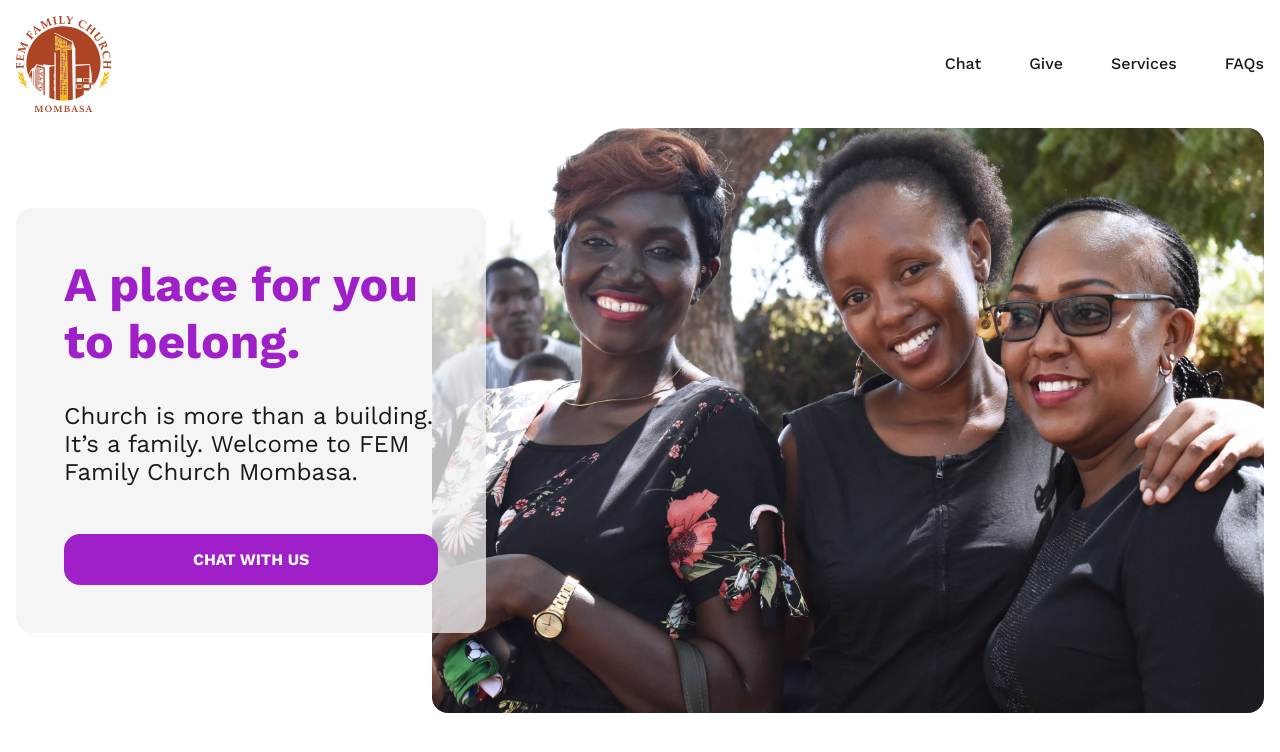
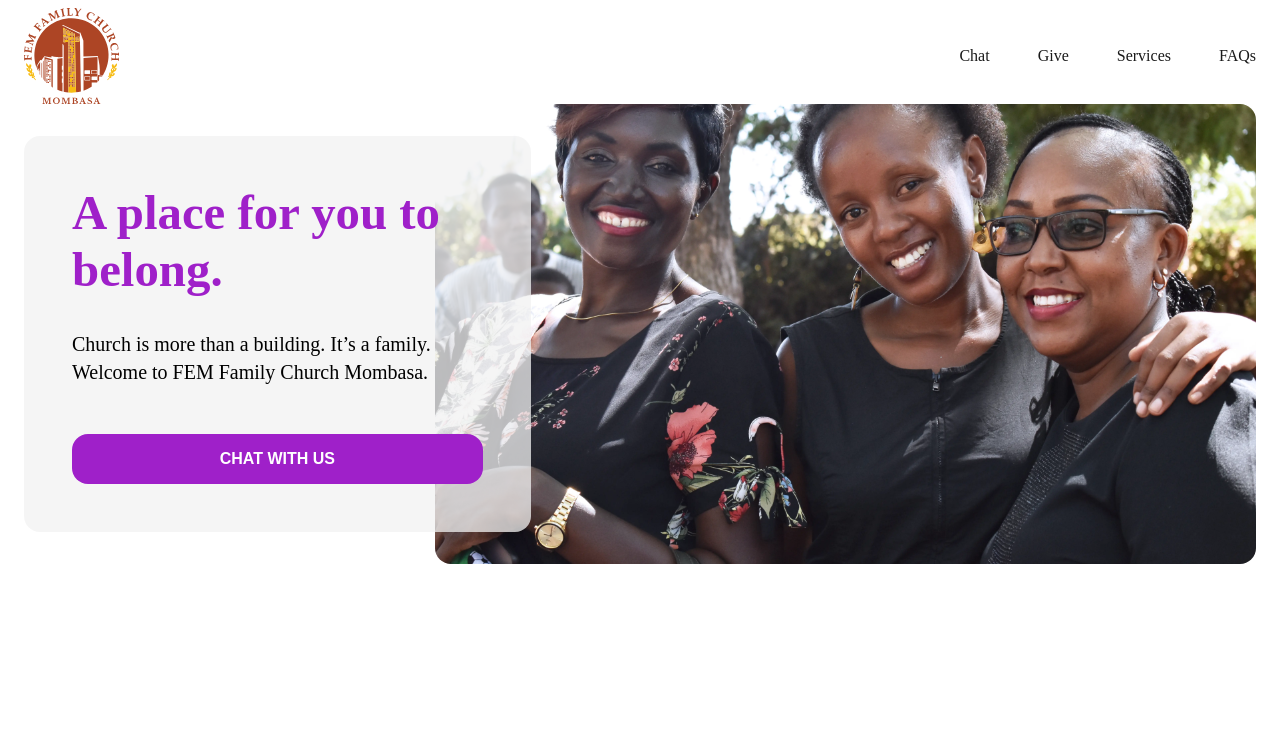
Before and after one commit to FEMFamilyChurchMombasa/femmombasa.com, a Vue app: page / in a window 1280 px wide. Shown: the top 752 px of the page. Built offline with nearby package versions, Linux system fonts and the light colour scheme.

Commit message:
change font sizes for display and heading classes

```diff
--- a/src/App.vue
+++ b/src/App.vue
@@ -17,20 +17,4 @@ export default {
 </script>
 
 <style lang="scss">
-body,
-html {
-    * {
-        font-family: config.$font-family;
-    }
-    box-sizing: border-box;
-    margin: 0;
-    padding: 0;
-    color: config.color("dark-1");
-}
-
-.container {
-    width: calc(100% - 2rem);
-    max-width: 1300px;
-    margin: auto;
-}
 </style>
--- /dev/null
+++ b/src/assets/scss/_breakpoints.scss
@@ -0,0 +1,24 @@
+@use "sass:map";
+
+$breakpoints: (
+    "sm": 600px,
+    "md": 768px,
+    "lg": 1024px,
+    "xl": 1440px
+);
+
+@function get-breakpoint($breakpoint) {
+    @return map.get($breakpoints, $breakpoint);
+}
+
+@mixin breakpoint($breakpoint) {
+    @if $breakpoint == "xs" {
+        @media screen and (max-width: get-breakpoint("sm")) {
+            @content;
+        }
+    } @else {
+        @media screen and (min-width: get-breakpoint($breakpoint)) {
+            @content;
+        }
+    }
+}
--- a/src/assets/scss/_buttons.scss
+++ b/src/assets/scss/_buttons.scss
@@ -1,5 +1,4 @@
 @use "./colors";
-@use "./fonts";
 
 @each $color-name, $hex in colors.$colors {
     .btn-#{$color-name} {
@@ -12,7 +11,7 @@
         background-color: $hex;
         border-radius: 1rem;
 
-        color: fonts.bg-font-color($hex);
+        color: colors.bg-font-color($hex);
         font-size: 1rem;
         font-weight: 700;
         text-transform: uppercase;
--- a/src/assets/scss/_colors.scss
+++ b/src/assets/scss/_colors.scss
@@ -25,6 +25,14 @@ $colors: (
     @return rgba(map.get($colors, $color-name), $alpha);
 };
 
+@function bg-font-color($bg-color){
+    @if lightness($bg-color) < 55 {
+        @return white;
+    } @else {
+        @return color('dark-1');
+    }
+};
+
 // Backgrounds, text
 @each $color-name, $hex in $colors {
     .bg-#{$color-name} {
--- a/src/assets/scss/_config.scss
+++ b/src/assets/scss/_config.scss
@@ -1,28 +1,27 @@
 @forward "./fonts";
+@use "./fonts";
 @forward "./colors";
+@use "./colors";
 @forward "./margin_padding";
-@forward  "./buttons";
+@forward "./buttons";
+@forward "./breakpoints";
 @use "sass:map";
 
-$breakpoints: (
-    "sm": 600px,
-    "md": 768px,
-    "lg": 1024px,
-    "xl": 1440px
-);
+body,
+html {
+    font-size: 16px;
+    box-sizing: border-box;
+    margin: 0;
+    padding: 0;
+    color: colors.color("dark-1");
 
-@function get-breakpoint($breakpoint) {
-    @return map.get($breakpoints, $breakpoint);
+    * {
+        font-family: fonts.$font-family;
+    }
 }
 
-@mixin breakpoint($breakpoint) {
-    @if $breakpoint == "xs" {
-        @media screen and (max-width: get-breakpoint("sm")) {
-            @content;
-        }
-    } @else {
-        @media screen and (min-width: get-breakpoint($breakpoint)) {
-            @content;
-        }
-    }
+.container {
+    width: calc(100% - 2rem);
+    max-width: 1300px;
+    margin: auto;
 }
--- a/src/assets/scss/_fonts.scss
+++ b/src/assets/scss/_fonts.scss
@@ -1,55 +1,91 @@
 @use "./colors";
-@import url('https://fonts.googleapis.com/css2?family=Work+Sans:wght@400;500;700&display=swap');
-
-@function bg-font-color($bg-color){
-    @if lightness($bg-color) < 55 {
-        @return white;
-    } @else {
-        @return colors.color('dark-1');
-    }
-};
+@use "./breakpoints";
+@import url("https://fonts.googleapis.com/css2?family=Work+Sans:wght@400;500;700&display=swap");
 
 $font-family: "Work Sans", sans-serif;
-$font-size: 16px;
 
 // Display fonts
-$display-font-sizes: (
-    1: 3rem,
-    2: 2.5rem,
-    3: 1.5rem,
-    4: 1.125rem,
+$desktop-display-font-sizes: (
+    1: 3.052rem,
+    2: 2.441rem,
+    3: 1.563rem,
+    4: 1.25rem
 );
 
-@each $level, $size in $display-font-sizes {
-    .display-#{$level}{
+$mobile-display-font-sizes: (
+    1: 1.802rem,
+    2: 1.602rem,
+    3: 1.424rem,
+    4: 1.125rem
+);
+
+@mixin display-sizes($level, $size) {
+    .display-#{$level} {
         font-size: $size;
-        line-height: normal;
         margin: 0;
 
         @if $level < 3 {
             font-weight: 700;
         } @else if $level == 4 {
             font-weight: 500;
-            line-height: 1.75rem;
         }
     }
 }
 
-// Headings
-$heading-font-sizes: (
-    1: 2rem,
-    2: 1.25rem,
-    3: 1rem,
-);
-
-@each $level, $size in $heading-font-sizes {
-    .heading-#{$level} {
-        font-size: $size;
-        font-weight: 700;
+@media screen and (max-width: breakpoints.get-breakpoint('md')) {
+    @each $level, $size in $mobile-display-font-sizes {
+        @include display-sizes($level, $size);
     }
 }
 
-p, .paragraph {
+@include breakpoints.breakpoint("md") {
+    @each $level, $size in $desktop-display-font-sizes {
+        @include display-sizes($level, $size);
+    }
+}
+
+// Headings
+$desktop-heading-font-sizes: (
+    1: 1.953rem,
+    2: 1.25rem,
+    3: 1rem
+);
+
+$mobile-heading-font-sizes: (
+    1: 1.424rem,
+    2: 1.125rem,
+    3: 1rem
+);
+
+@mixin heading-sizes($level, $size) {
+    .heading-#{$level} {
+        font-size: $size;
+        margin: 0;
+
+        @if $level < 3 {
+            font-weight: 700;
+        } @else if $level == 4 {
+            font-weight: 500;
+        }
+    }
+}
+
+@include breakpoints.breakpoint("sm") {
+    @each $level, $size in $mobile-heading-font-sizes {
+        @include heading-sizes($level, $size);
+    }
+}
+
+@include breakpoints.breakpoint("md") {
+    @each $level, $size in $desktop-heading-font-sizes {
+        @include heading-sizes($level, $size);
+    }
+}
+
+////////////////////////////////
+
+p,
+.paragraph {
     font-size: 1.25rem;
     line-height: 1.75rem;
 }
@@ -59,7 +95,8 @@ p, .paragraph {
     line-height: 1.375rem;
 }
 
-.small, small {
+.small,
+small {
     font-size: 0.875rem;
     line-height: normal;
 }
--- a/src/views/Home/HeroSection/Heading.vue
+++ b/src/views/Home/HeroSection/Heading.vue
@@ -1,7 +1,7 @@
 <template>
     <div class="padding-3" id="heading">
         <h1 class="text-magenta display-1 margin-bottom-2">A place for you to belong.</h1>
-        <p class="display-3 margin-bottom-3">
+        <p class="display-4 margin-bottom-3"  style="font-weight: 400;">
             Church is more than a building. It’s a family. Welcome to FEM Family
             Church Mombasa.
         </p>
@@ -17,10 +17,13 @@ export default {};
 
 <style lang="scss" scoped>
 div#heading {
-    width: 30%;
-    max-width: 500px;
     border-radius: 1rem;
     background-color: config.color('light-2', 0.75);
+
+    @include config.breakpoint('lg'){
+        width: calc(100% / 3);
+        max-width: 500px;
+    }
 
     button {
         width: 100%;
--- a/src/views/Home/HeroSection/HeroSection.vue
+++ b/src/views/Home/HeroSection/HeroSection.vue
@@ -1,6 +1,6 @@
 <template>
 
-<section class="container padding-top-5 padding-bottom-5">
+<section class="container">
     <heading-vue></heading-vue>
     <image-vue></image-vue>
 </section>
@@ -23,6 +23,13 @@ export default {
 <style lang="scss" scoped>
 section {
     position: relative;
-    // min-height: 600px;
+
+    @include config.breakpoint('lg'){
+        padding: 2rem 0;
+    }
+
+    @include config.breakpoint('xl'){
+        padding: 5rem 0;
+    }
 }
 </style>
--- a/src/views/Home/HeroSection/Image.vue
+++ b/src/views/Home/HeroSection/Image.vue
@@ -1,6 +1,5 @@
 <template>
-    <div class="margin-left-auto" id="image">
-    </div>
+    <div class="margin-left-auto" id="image"></div>
 </template>
 
 <script>
@@ -14,10 +13,14 @@ div#image {
     right: 0;
     z-index: -1;
     background: url("../../../assets/church_members.webp");
-    width: calc((100% / 3) * 2);
     min-height: 100%;
     background-size: cover;
-    background-position: center;
+    background-position: 15% center;
     border-radius: 1rem;
+    width: 100%;
+
+    @include config.breakpoint("lg") {
+        width: calc((100% / 3) * 2);
+    }
 }
 </style>
```
